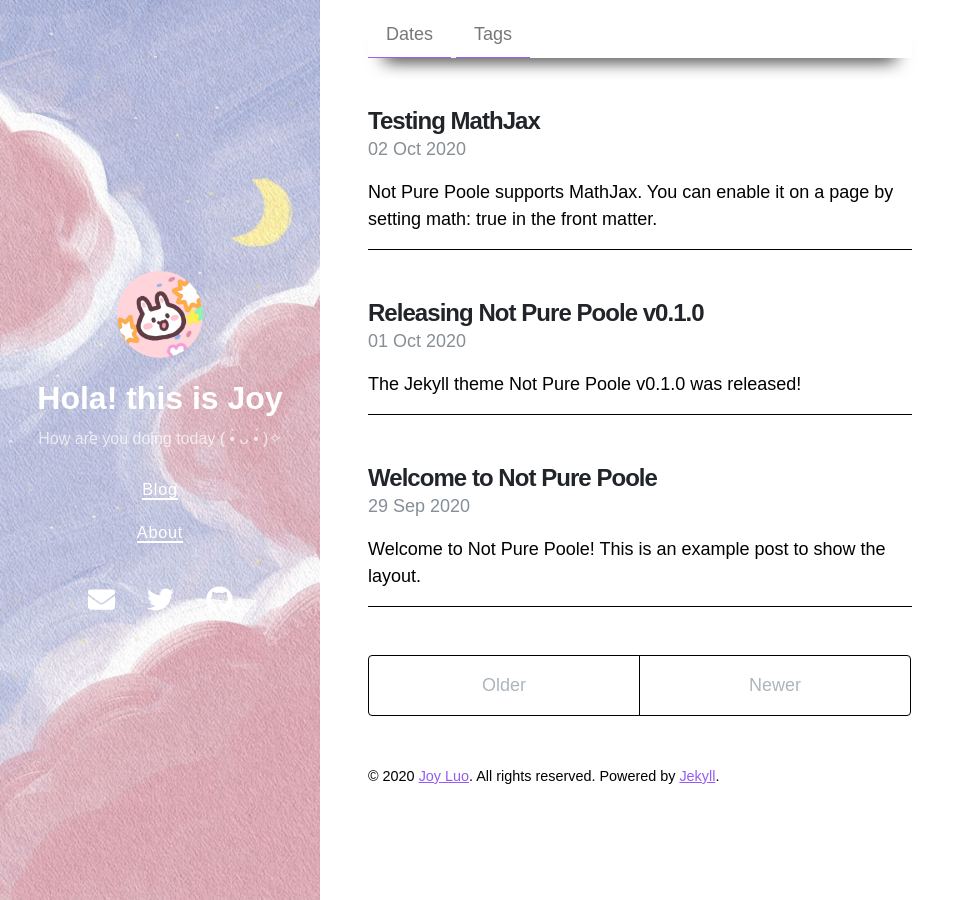
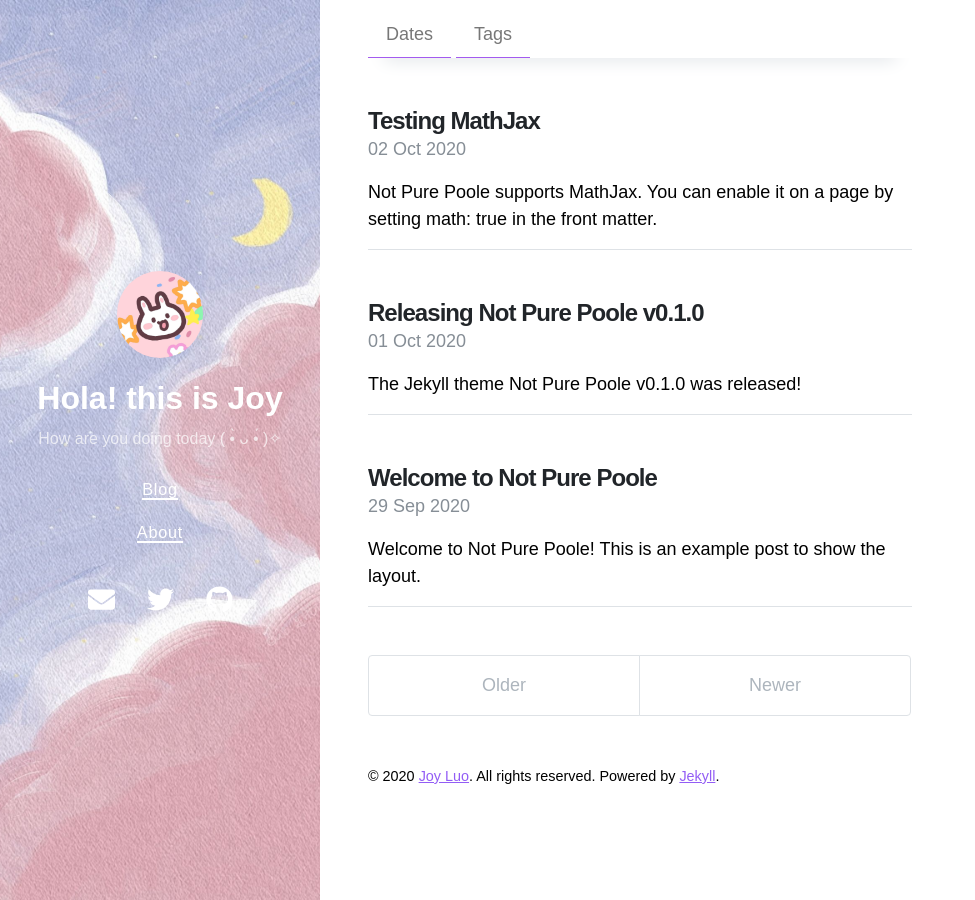
Before and after one commit to Joy3Luo/mathnotes, a Jekyll site: the page built from index.html, in a window 1280 px wide. Shown: the whole page, without its empty margins (0-975 px from the left). Built offline with Jekyll 4.4.1, drawn with Linux system fonts in a browser that asks for light colours; nearby versions of some CDN libraries; the list of posts is cut into pages by our own code.

Commit message:
Update _variables.scss

```diff
--- a/_sass/_variables.scss
+++ b/_sass/_variables.scss
@@ -39,7 +39,7 @@
 
   --heading-color: var(--gray-900);
 
-  --border-color: var(--gray-000); //var(--gray-300);
+  --border-color: var(--gray-300);
   --border-radius: .25rem;
 
   --code-font: SFMono-Regular, Menlo, Monaco, Consolas, "Liberation Mono", "Courier New", monospace;
```
